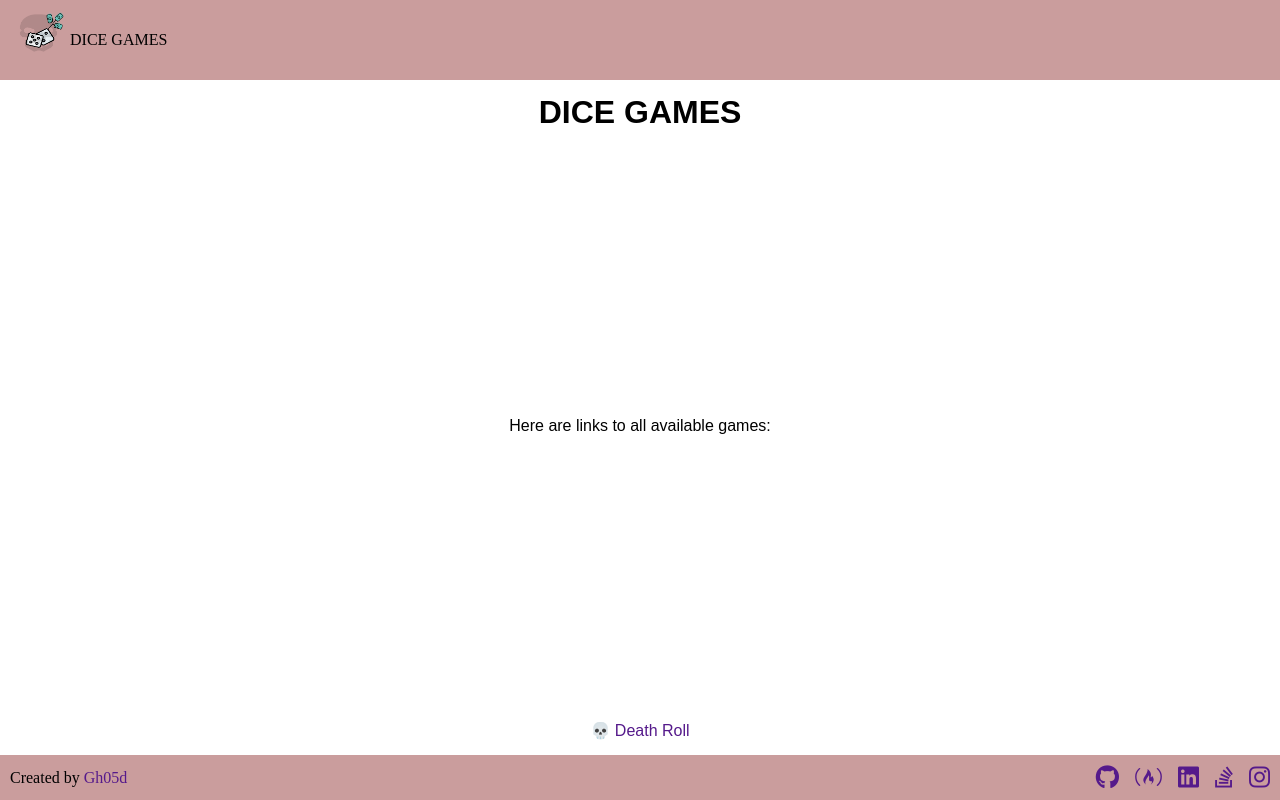
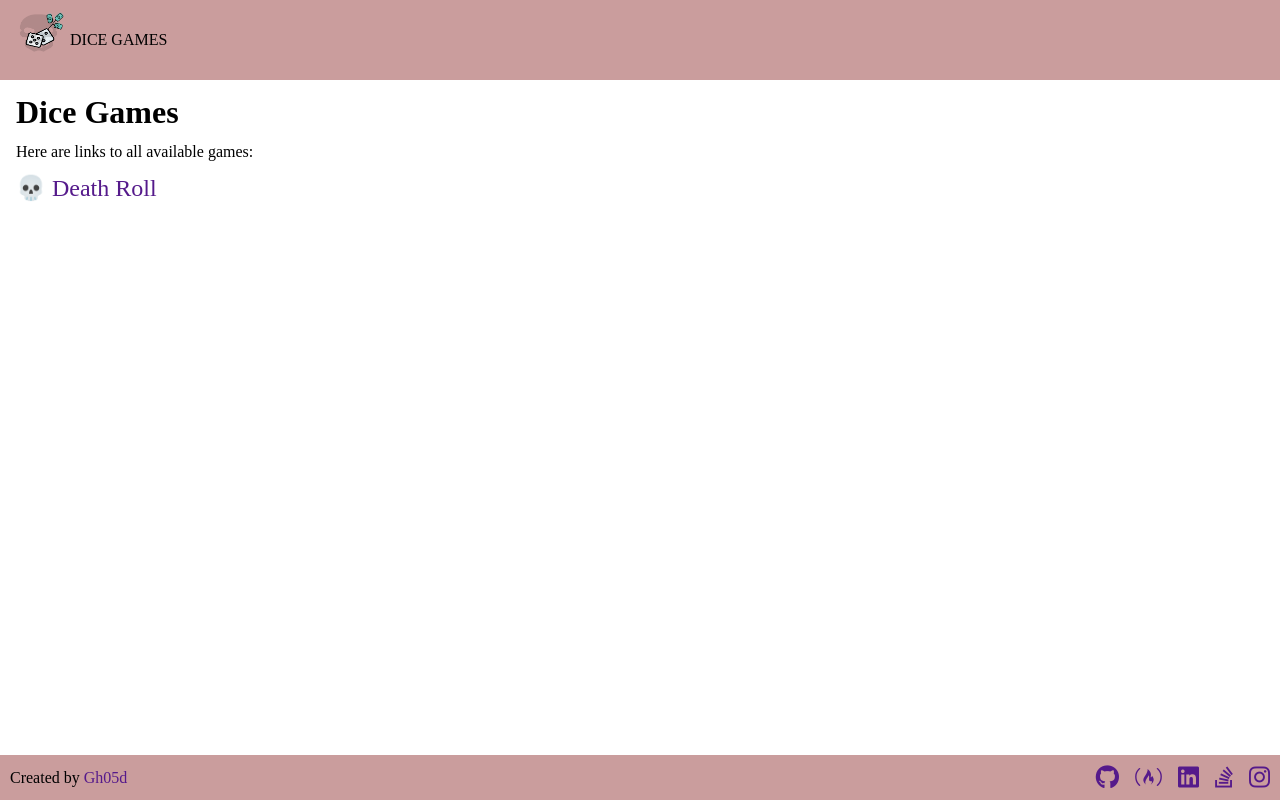
Before and after one commit to Gh05d/roll-with-me, a React (Create React App) app: page / in a window 1280 px wide. Built offline with nearby package versions, Linux system fonts and the light colour scheme.

Commit message:
Added not found route and better html / css

```diff
--- a/package.json
+++ b/package.json
@@ -1,7 +1,7 @@
 {
   "name": "dice-games",
   "version": "1.0.0",
-  "homepage": "https://Gh05d.github.io/roll-with-me",
+  "homepage": "https://Gh05d.github.io/roll-with-me/",
   "author": {
     "name": "Gh05d"
   },
--- a/src/App.jsx
+++ b/src/App.jsx
@@ -3,12 +3,14 @@ import { Route, Routes } from "react-router-dom";
 import Layout from "./Layout";
 import Home from "./Home";
 import Deathroll from "./Deathroll";
+import NotFound from "./NotFound";
 
 const App = () => (
   <Routes>
     <Route path="/" element={<Layout />}>
       <Route index element={<Home />} />
       <Route path="deathroll" element={<Deathroll />} />
+      <Route path="*" element={<NotFound />} />
     </Route>
   </Routes>
 );
--- a/src/Deathroll.jsx
+++ b/src/Deathroll.jsx
@@ -91,7 +91,7 @@ const Deathroll = () => {
         />
       </Helmet>
 
-      <main>
+      <main id="deathroll">
         <h1>
           Deathroll{" "}
           <span aria-label="skull and dice" role="img">
--- a/src/Home.jsx
+++ b/src/Home.jsx
@@ -6,7 +6,12 @@ const Home = () => {
     <main>
       <h1>Dice Games</h1>
       <p>Here are links to all available games:</p>
-      <Link to="deathroll">💀 Death Roll</Link>
+
+      <ul>
+        <li>
+          <Link to="deathroll">💀 Death Roll</Link>
+        </li>
+      </ul>
     </main>
   );
 };
--- /dev/null
+++ b/src/NotFound.jsx
@@ -0,0 +1,15 @@
+import React from "react";
+import { useLocation } from "react-router-dom";
+
+const NotFound = () => {
+  let location = useLocation();
+
+  return (
+    <main>
+      <h1>{location?.pathname?.substring(1) || "Site"} not found</h1>
+      <p>Sorry, nothing here</p>
+    </main>
+  );
+};
+
+export default NotFound;
--- a/src/styles/Deathroll.css
+++ b/src/styles/Deathroll.css
@@ -1,4 +1,4 @@
-main {
+#deathroll {
   font-family: sans-serif;
   text-align: center;
   display: flex;
@@ -7,10 +7,6 @@ main {
   justify-content: space-between;
   align-items: center;
   position: relative;
-}
-
-h1 {
-  text-transform: uppercase;
 }
 
 .player-data {
```
